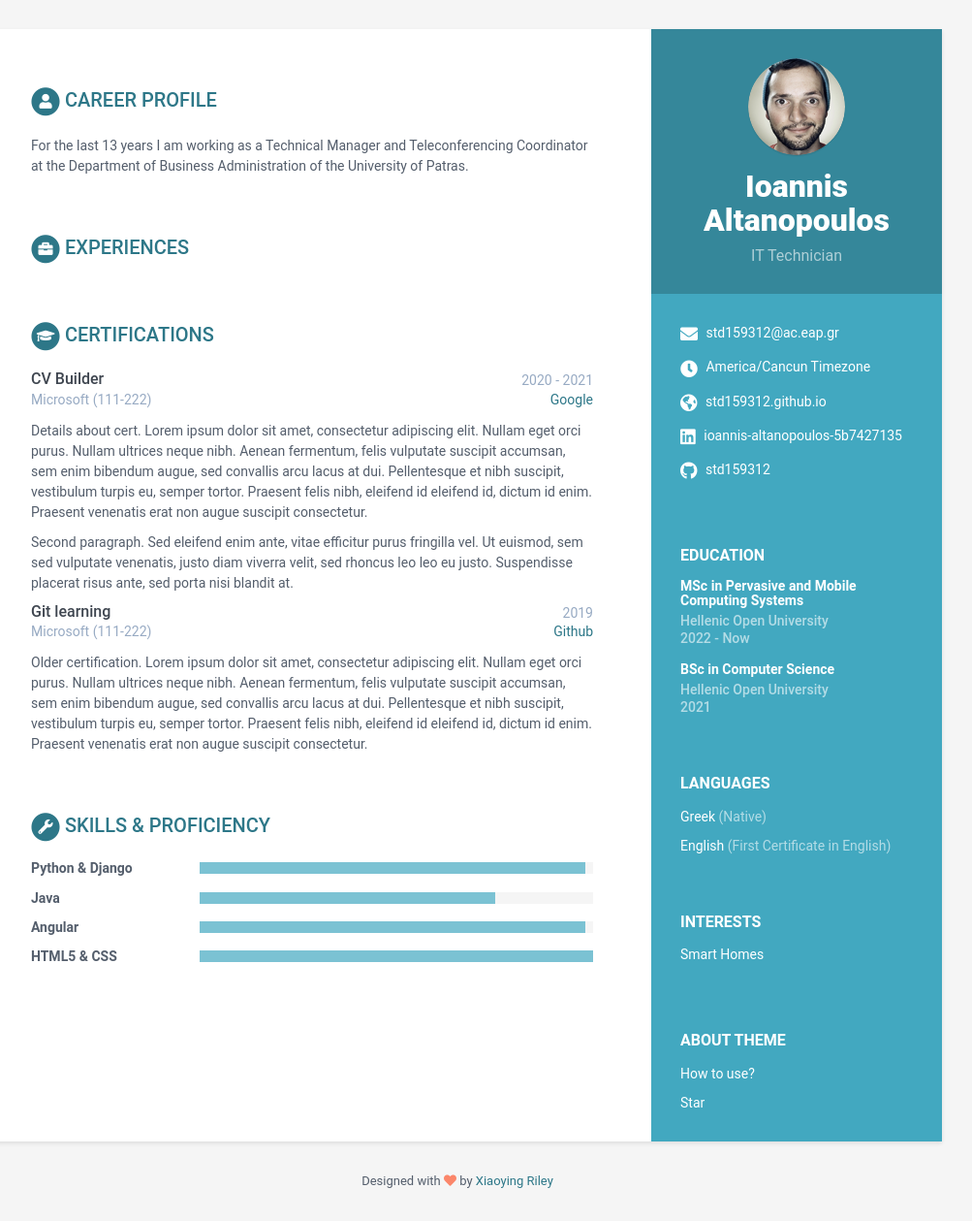
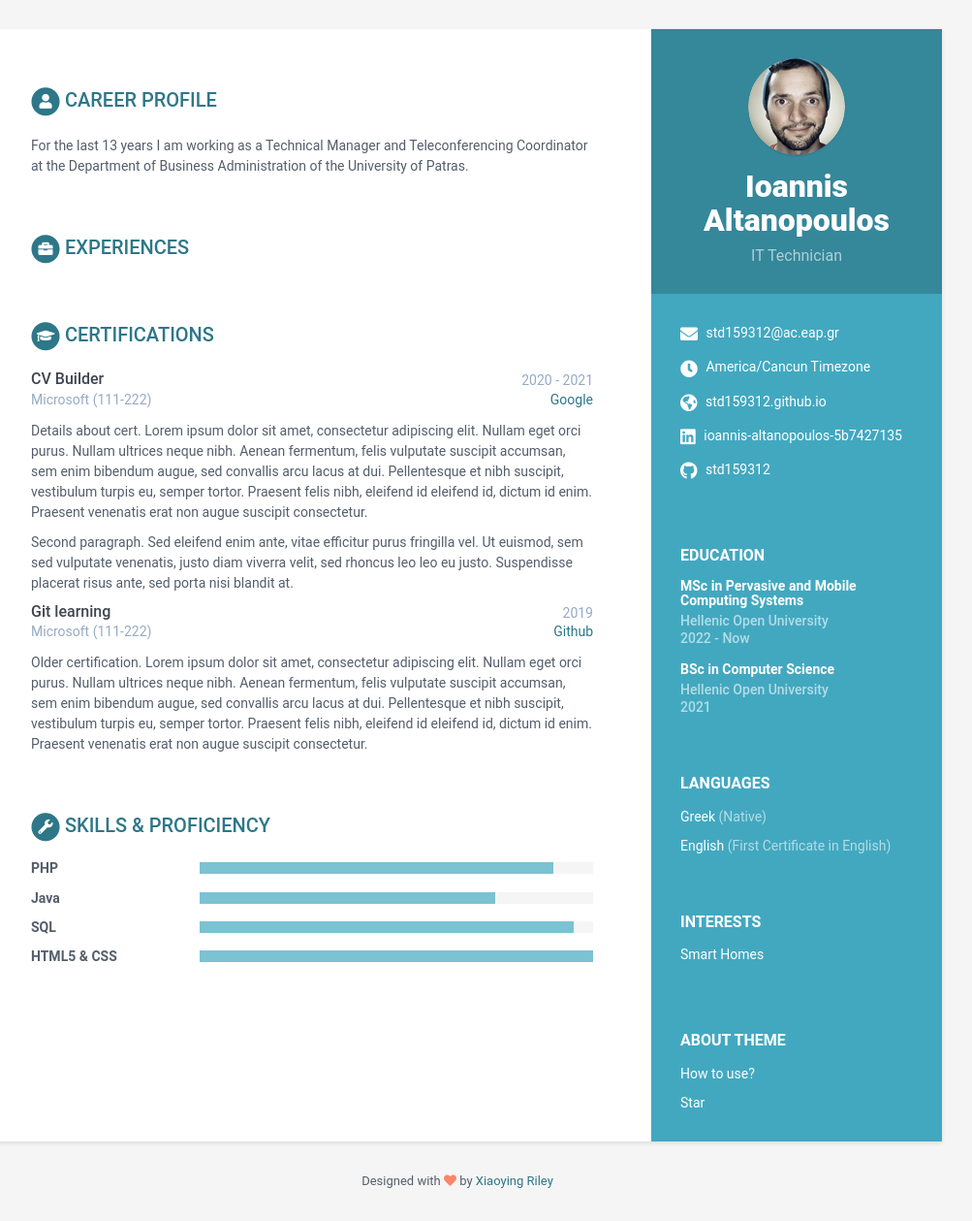
Before and after one commit to std159312/std159312.github.io, a Jekyll site: the page built from index.html, in a window 1280 px wide. Shown: the whole page at 97% size, without its empty margins (168-1171 px from the left). Built offline with Jekyll 4.4.1, drawn with Linux system fonts in a browser that asks for light colours.

Commit message:
Initial commit

```diff
--- a/_data/data.yml
+++ b/_data/data.yml
@@ -129,14 +129,14 @@ skills:
     title: Skills &amp; Proficiency
 
     toolset:
-      - name: Python & Django
-        level: 98%
+      - name: PHP
+        level: 90%
 
       - name: Java
         level: 75%
 
-      - name: Angular
-        level: 98%
+      - name: SQL
+        level: 95%
 
       - name: HTML5 & CSS
         level: 100%
```
